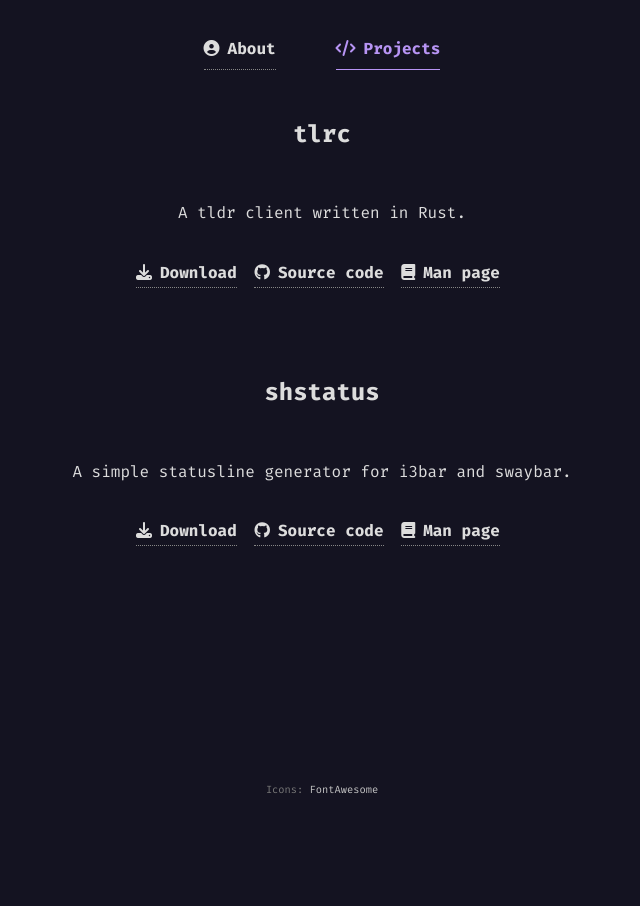
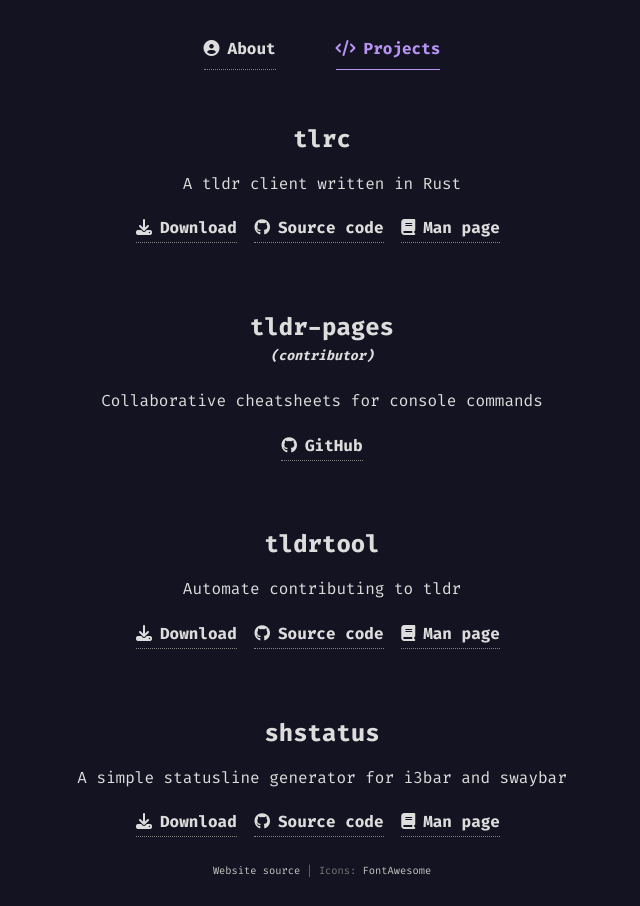
Before and after one commit to acuteenvy/acuteenvy.github.io, a plain HTML site: page projects.html in a window 1280 px wide. Shown: the whole page, without its empty margins (318-958 px from the left). Before the commit the page ends 825 px from the top, so only its background shows below. Drawn offline with Linux system fonts and the light colour scheme.

Commit message:
projects: update, add source link to footer

```diff
--- a/projects.html
+++ b/projects.html
@@ -18,8 +18,8 @@
     </nav>
 
     <div id="container" style="justify-content: normal;">
-        <h2>tlrc</h2>
-        <p class="project-title">A tldr client written in Rust.</p>
+        <h2 class="project-name" style="margin-top: 25px;">tlrc</h2>
+        <p>A tldr client written in Rust</p>
         <section>
             <a href="https://github.com/acuteenvy/tlrc#installation" target="_blank" rel="noopener noreferrer"><i
                     class="fa-solid fa-download"></i>&ensp;Download</a>&ensp;
@@ -30,8 +30,30 @@
 
         <hr style="border: 0;">
 
-        <h2>shstatus</h2>
-        <p class="project-title">A simple statusline generator for i3bar and swaybar.</p>
+        <h2 class="project-name">tldr-pages</h2>
+        <h5 class="under-name">(contributor)</h5>
+        <p>Collaborative cheatsheets for console commands</p>
+        <section>
+            <a href="https://github.com/tldr-pages/tldr" target="_blank" rel="noopener noreferrer"><i
+                    class="fa-brands fa-github"></i>&ensp;GitHub</a>
+        </section>
+
+        <hr style="border: 0;">
+
+        <h2 class="project-name">tldrtool</h2>
+        <p>Automate contributing to tldr</p>
+        <section>
+            <a href="https://github.com/acuteenvy/tldrtool#installation" target="_blank" rel="noopener noreferrer"><i
+                    class="fa-solid fa-download"></i>&ensp;Download</a>&ensp;
+            <a href="https://github.com/acuteenvy/tldrtool" target="_blank" rel="noopener noreferrer"><i
+                    class="fa-brands fa-github"></i>&ensp;Source code</a>&ensp;
+            <a href="/tldrtool" target="_blank"><i class="fa-solid fa-book"></i>&ensp;Man page</a>&ensp;
+        </section>
+
+        <hr style="border: 0;">
+
+        <h2 class="project-name">shstatus</h2>
+        <p>A simple statusline generator for i3bar and swaybar</p>
         <section>
             <a href="https://github.com/acuteenvy/shstatus/#installation" target="_blank" rel="noopener noreferrer"><i
                     class="fa-solid fa-download"></i>&ensp;Download</a>&ensp;
@@ -41,7 +63,10 @@
         </section>
     </div>
 
-    <footer>Icons: <a id="footer-link" href="https://fontawesome.com" target="_blank"
+    <footer>
+        <a class="footer-link" href="https://github.com/acuteenvy/acuteenvy.github.io" target="_blank"
+            rel="noopener noreferrer">Website source</a> |
+        Icons: <a class="footer-link" href="https://fontawesome.com" target="_blank"
             rel="noopener noreferrer">FontAwesome</a>
     </footer>
 </body>
--- a/style.css
+++ b/style.css
@@ -33,7 +33,7 @@ body {
     flex-direction: column;
 }
 
-#footer-link {
+.footer-link {
     color: #c4c4c4;
     font-weight: normal;
     text-decoration: none;
@@ -79,6 +79,12 @@ hr {
     margin-bottom: 20px;
 }
 
-.project-title {
-    padding: 15px;
+.project-name,
+.under-name {
+    margin-bottom: 0;
+    margin-top: 0;
 }
+
+.under-name {
+    font-style: italic;
+}
```
Also changed, not shown: index.html (+6 -2 lines).
